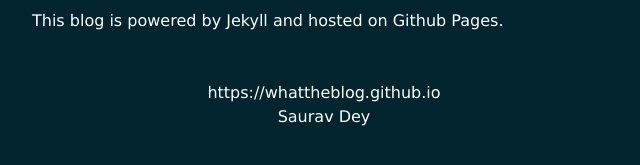
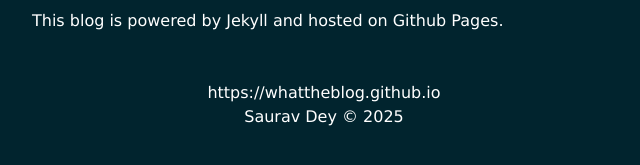
Before and after one commit to agentloopfyi/agentloopfyi.github.io, a Jekyll site: the page built from index.markdown, in a window 1280 px wide. Shown: the part 524-689 px from the top of the page, without its empty margins (316-956 px from the left). Built offline with Jekyll 4.4.1, drawn with Linux system fonts in a browser that asks for light colours.

Commit message:
Update _config.yml

```diff
--- a/_config.yml
+++ b/_config.yml
@@ -4,7 +4,7 @@ email:
 description:
 baseurl: ""
 url: "https://whattheblog.github.io"
-footnote: "Saurav Dey"
+footnote: "Saurav Dey © 2025"
 
 # Build settings
 markdown: kramdown
```
